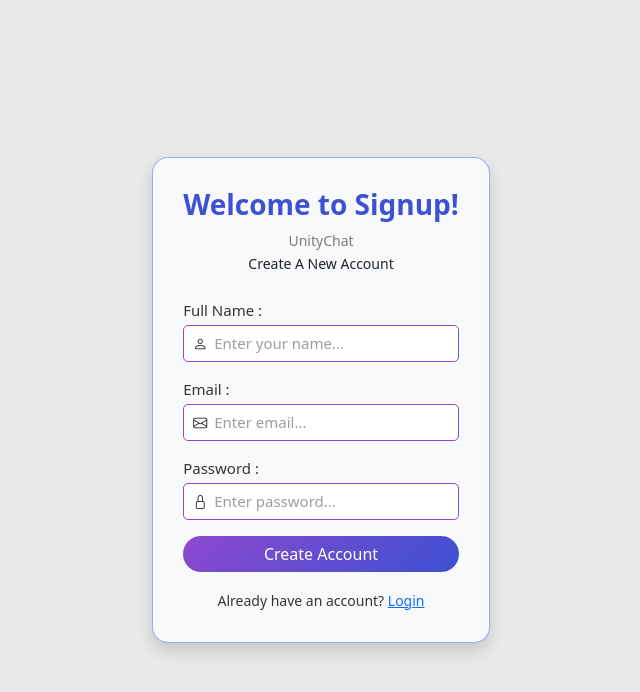
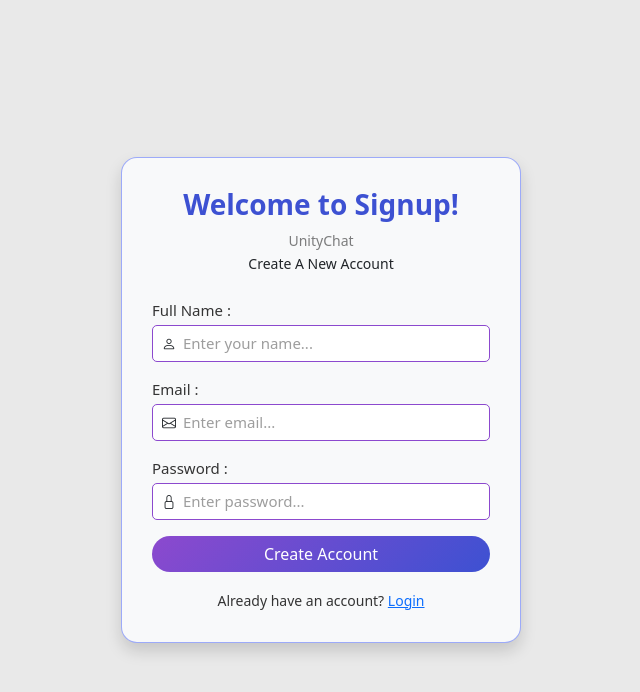
Before and after one commit to touhid-maker/Real-Time-UnityChat, a React (Vite) app in the folder frontend/: page /signup in a window 1280 px wide. Shown: the top 692 px of the page, without its empty margins (319-959 px from the left). Built offline with nearby package versions, Linux system fonts and the light colour scheme; no server answers.

Commit message:
Update App.css

```diff
--- a/frontend/src/App.css
+++ b/frontend/src/App.css
@@ -7,6 +7,7 @@ ______________________________________________
 .signup-section,
 .login-section {
     padding: 30px;
+    width: 400px;
 }
 
 
@@ -369,3 +370,17 @@ Chat Dashboard section
       background: linear-gradient(135deg, #3d51d2c9, #8b49ced5);
     /* lighter cyan */
 }
+
+
+
+
+// Media Query
+
+@media screen and (max-width: 524px) {
+
+    .signup-section,
+    .login-section {
+        padding: 20px ;
+    }
+
+}
```
